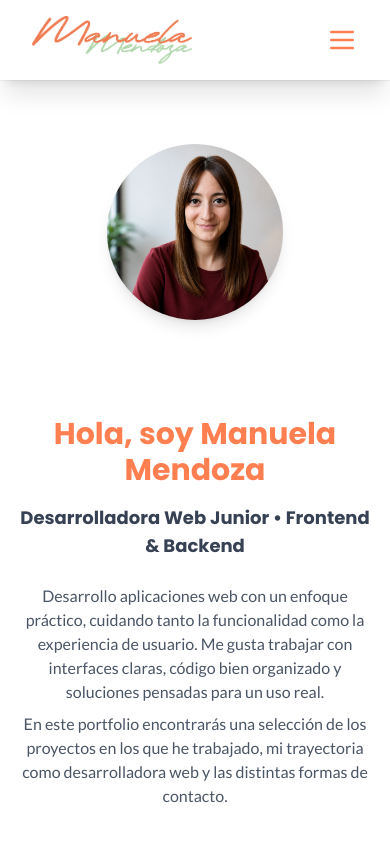
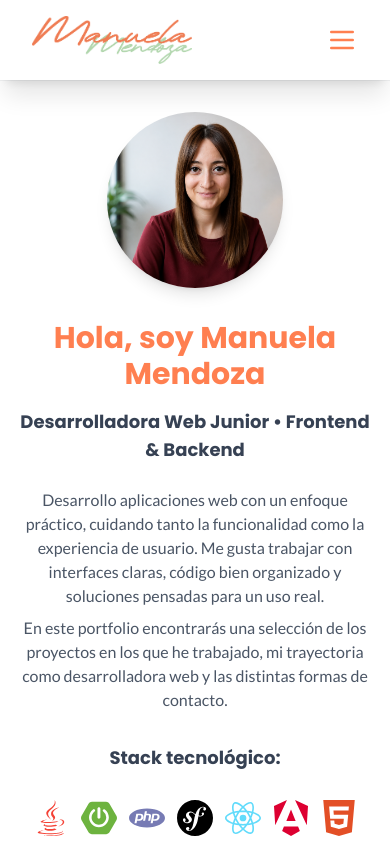
Before and after one commit to manuela217/portfolio-personal-react, a React (Vite) app: page / in a window 390 px wide. Shown: the top 843 px of the page. Built offline with nearby package versions, Linux system fonts and the light colour scheme.

Commit message:
Refine Hero mobile layout and update technology stack

```diff
--- a/src/components/Hero.jsx
+++ b/src/components/Hero.jsx
@@ -6,10 +6,10 @@ export default function Hero() {
   return (
     <section
       id="hero"
-      className="min-h-screen flex flex-col-reverse md:flex-row items-center justify-center px-4 sm:px-8 pt-36 pb-12 md:py-16 bg-white"
+      className="min-h-screen flex flex-col-reverse md:flex-row items-center justify-start md:justify-center px-4 sm:px-8 pt-28 pb-12 md:py-16 bg-white"
     >
 
-      <div className="flex flex-col items-center md:items-start text-center md:text-left max-w-3xl mt-14 overflow-x-hidden">
+      <div className="flex flex-col items-center md:items-start text-center md:text-left max-w-3xl mt-4 md:mt-14 overflow-x-hidden">
         <h1 className="font-poppins text-3xl sm:text-4xl md:text-6xl font-bold text-[#FF7F50]"> Hola, soy Manuela Mendoza </h1>
 
         <h2 className="font-poppins text-lg sm:text-xl md:text-2xl font-bold text-gray-700 mt-4 mb-6"> Desarrolladora Web Junior • Frontend & Backend </h2>
@@ -23,7 +23,7 @@ export default function Hero() {
           formas de contacto.
         </p>
 
-        <h2 className="font-poppins text-lg md:text-2xl font-bold text-gray-700 mt-6 mb-3"> Tecnologías principales: </h2>
+        <h2 className="font-poppins text-lg md:text-2xl font-bold text-gray-700 mt-6 mb-3"> Stack tecnológico: </h2>
         <div className="flex flex-wrap justify-center gap-3 sm:gap-4 md:justify-start mt-4 text-4xl">
           <FaJava className="text-[#f44236]" title="Java"/>
           <SiSpringboot className="text-[#6DB33F]" title="Spring Boot" />
@@ -50,7 +50,7 @@ export default function Hero() {
         </a>
       </div>
 
-      <div className="flex justify-center md:justify-end mb-10 md:mb-0 md:ml-12">
+      <div className="flex justify-center md:justify-end mb-4 md:mb-0 md:ml-12">
         <img
           src={fotoManuela}
           alt="Foto de Manuela Mendoza"
```
